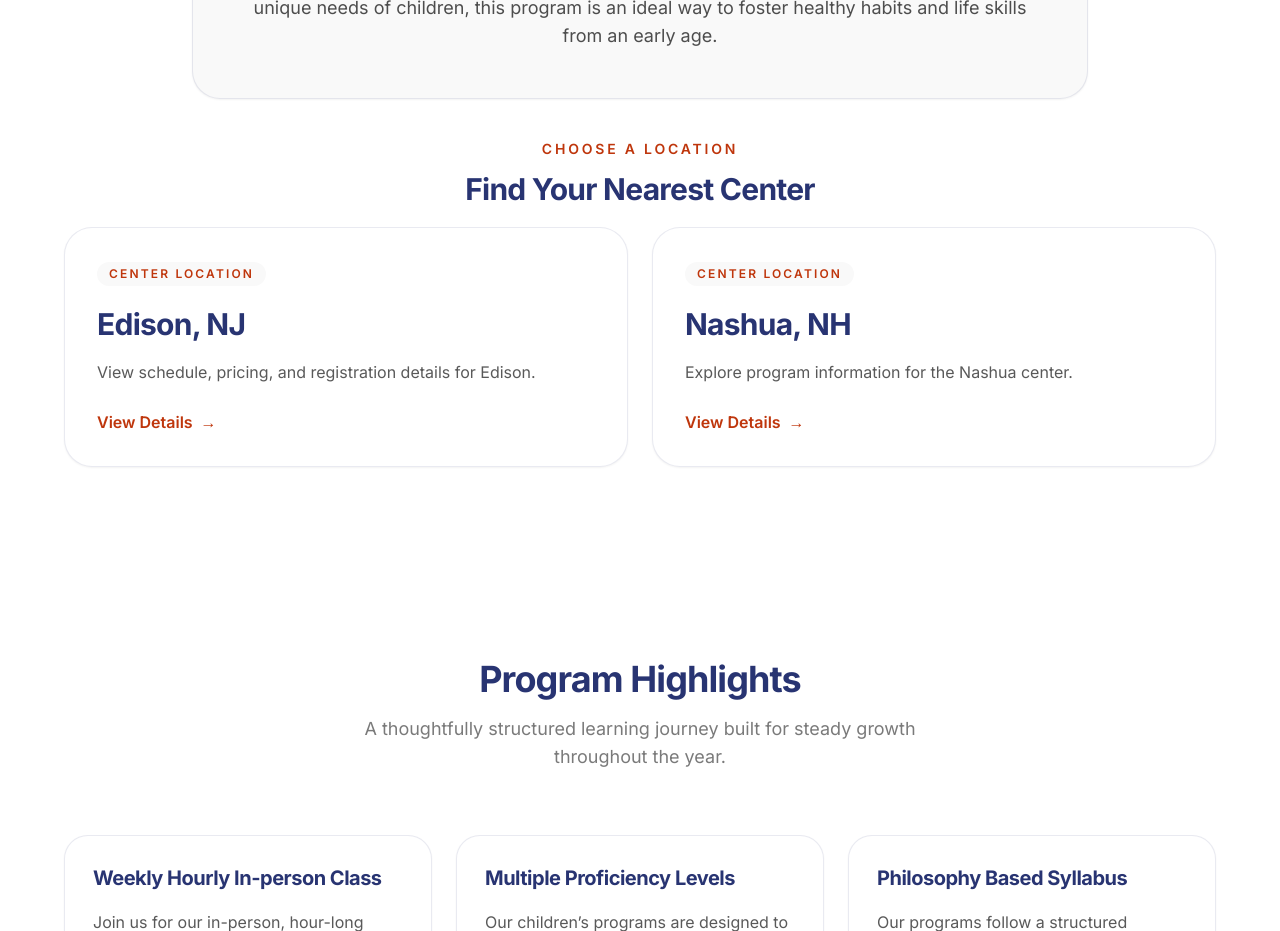
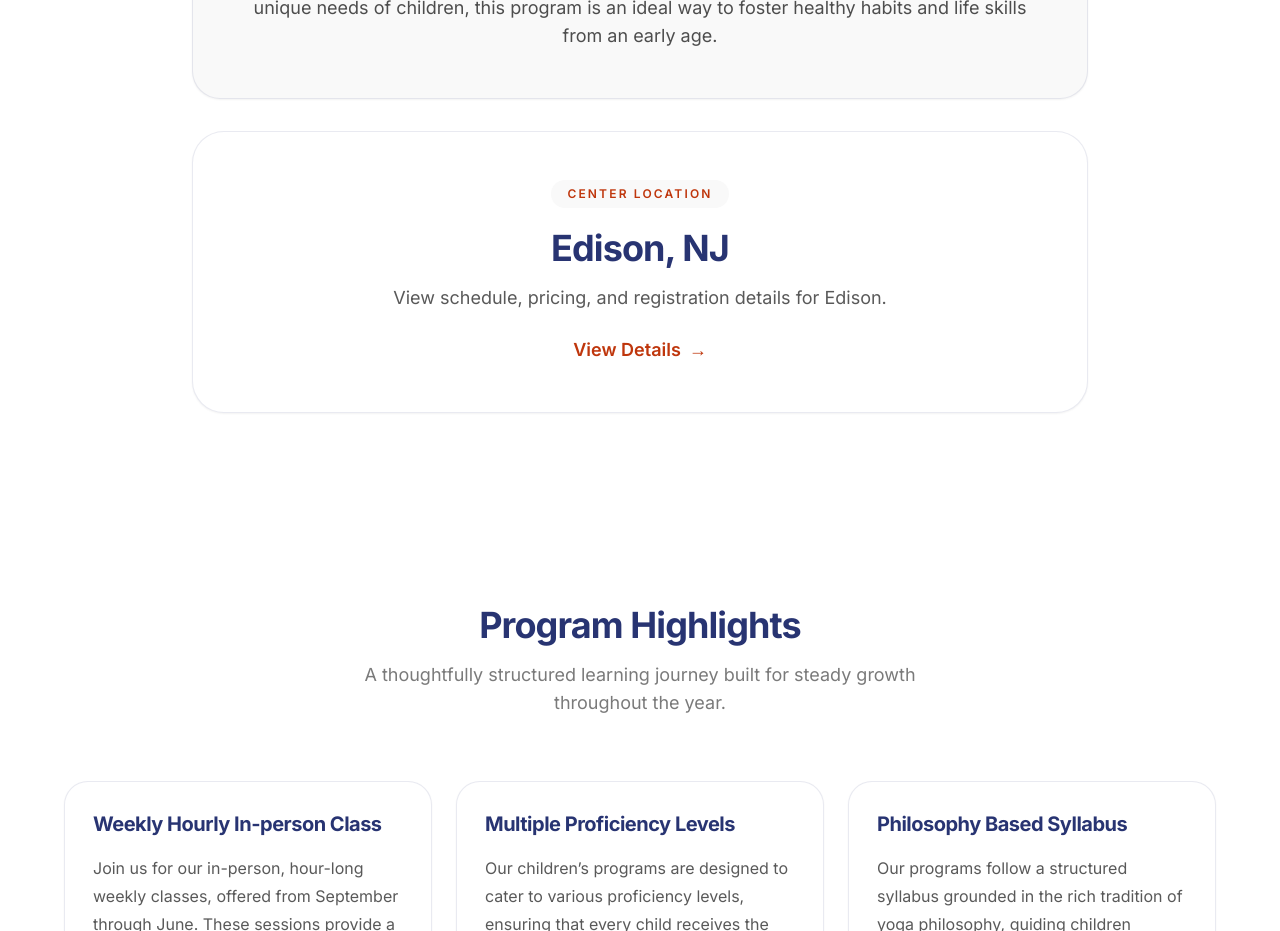
Before and after one commit to PranavBhalerao1/subodhyoga, a Next.js app: page /little-yogi-academy in a window 1280 px wide. Shown: the part 880-1811 px from the top of the page. Built offline with nearby package versions, Linux system fonts and the light colour scheme.

Commit message:
refactor: update location selection layout and styling in Little Yogi Academy page

```diff
--- a/app/little-yogi-academy/page.tsx
+++ b/app/little-yogi-academy/page.tsx
@@ -83,11 +83,6 @@ const locations = [
     href: '/edison-nj',
     note: 'View schedule, pricing, and registration details for Edison.',
   },
-  {
-    label: 'Nashua, NH',
-    href: '/nashua-nh',
-    note: 'Explore program information for the Nashua center.',
-  },
 ];
 
 export default function LittleYogiAcademyPage() {
@@ -114,37 +109,28 @@ export default function LittleYogiAcademyPage() {
           </p>
         </div>
 
-        <div className="mx-auto mt-10 max-w-6xl">
-          <div className="mb-5 text-center">
-            <p className="text-sm font-semibold uppercase tracking-[0.2em] text-subodhOrange">
-              Choose a Location
-            </p>
-            <h2 className="mt-3 text-2xl font-bold text-subodhBlue sm:text-3xl">
-              Find Your Nearest Center
-            </h2>
-          </div>
-
-          <div className="grid grid-cols-1 gap-6 md:grid-cols-2">
+        <div className="mx-auto mt-8 max-w-6xl">
+          <div className="mx-auto w-full max-w-4xl">
             {locations.map((location) => (
               <Link
                 key={location.label}
                 href={location.href}
-                className="group rounded-[28px] border border-subodhBlue/10 bg-white p-8 shadow-sm transition-all duration-300 hover:-translate-y-1 hover:border-subodhOrange/30 hover:shadow-xl"
+                className="group block rounded-[32px] border border-subodhBlue/10 bg-white p-8 shadow-sm transition-all duration-300 hover:-translate-y-1 hover:border-subodhOrange/30 hover:shadow-xl sm:p-10 lg:p-12"
               >
-                <div className="flex h-full flex-col justify-between gap-6">
-                  <div>
-                    <span className="inline-flex rounded-full bg-subodhBackground px-3 py-1 text-xs font-semibold uppercase tracking-[0.18em] text-subodhOrange">
+                <div className="flex h-full flex-col justify-between gap-6 text-center">
+                  <div className="flex flex-col items-center">
+                    <span className="inline-flex rounded-full bg-subodhBackground px-4 py-1.5 text-xs font-semibold uppercase tracking-[0.18em] text-subodhOrange">
                       Center Location
                     </span>
-                    <h3 className="mt-5 text-3xl font-bold text-subodhBlue">
+                    <h3 className="mt-5 text-3xl font-bold text-subodhBlue sm:text-4xl">
                       {location.label}
                     </h3>
-                    <p className="mt-4 max-w-md leading-7 text-subodhText/75">
+                    <p className="mt-4 max-w-2xl text-base leading-8 text-subodhText/75 sm:text-lg">
                       {location.note}
                     </p>
                   </div>
 
-                  <div className="inline-flex items-center text-base font-semibold text-subodhOrange transition group-hover:text-subodhBlue">
+                  <div className="inline-flex items-center self-center text-lg font-semibold text-subodhOrange transition group-hover:text-subodhBlue">
                     View Details
                     <span className="ml-2 transition-transform duration-300 group-hover:translate-x-1">
                       →
```
